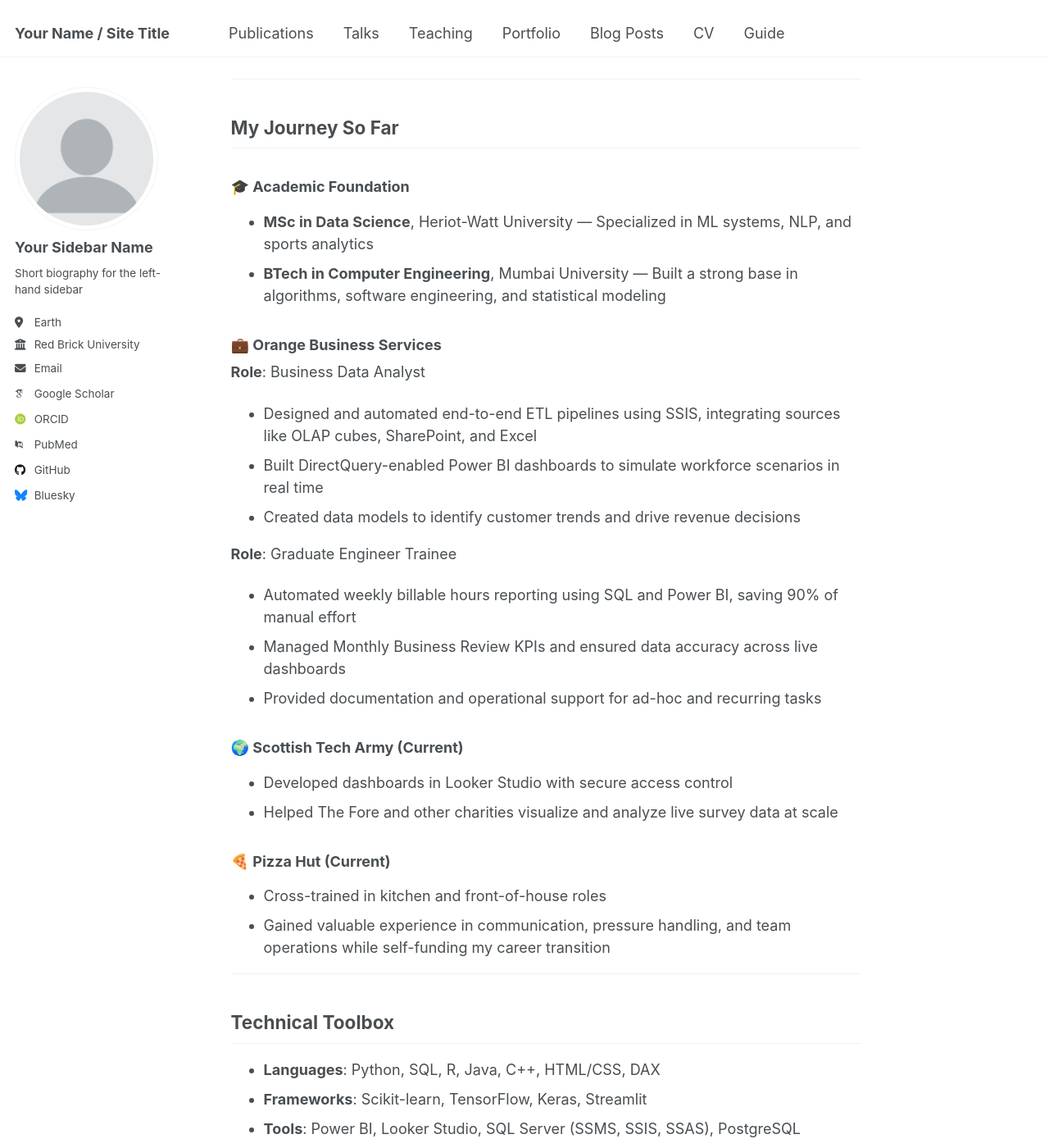
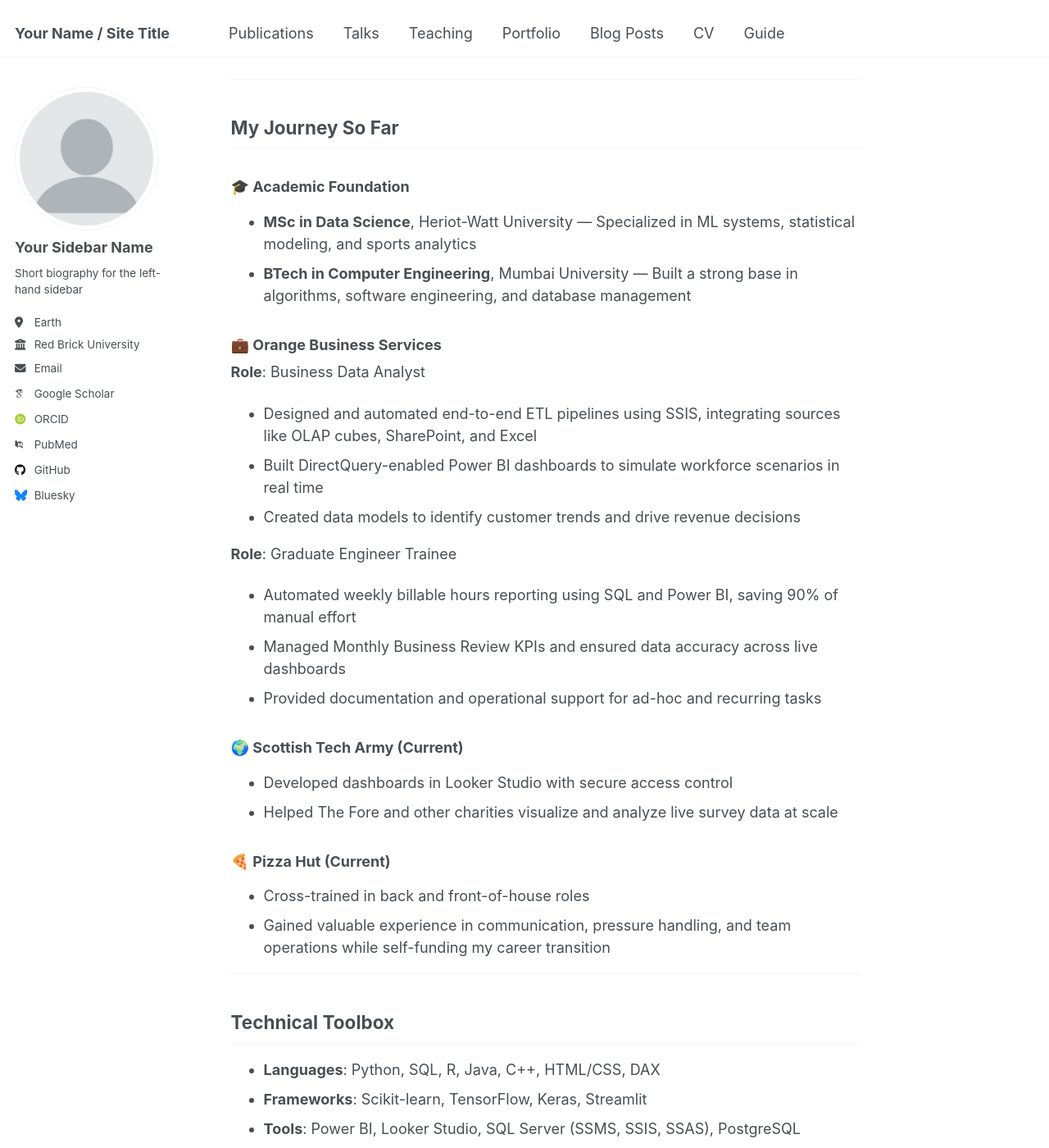
Before and after one commit to amanvalera/amanvalera.github.io, a Jekyll site: the page built from _pages/about.md, in a window 1280 px wide and 1400 px high, scrolled down 315 px. Shown: the whole window at 82% size. Built offline with Jekyll 4.4.1, drawn with Linux system fonts in a browser that asks for light colours; some web fonts are replaced.

Commit message:
Update about.md

```diff
--- a/_pages/about.md
+++ b/_pages/about.md
@@ -17,8 +17,8 @@
 
 ### 🎓 Academic Foundation
 
-- **MSc in Data Science**, Heriot-Watt University — Specialized in ML systems, NLP, and sports analytics
-- **BTech in Computer Engineering**, Mumbai University — Built a strong base in algorithms, software engineering, and statistical modeling
+- **MSc in Data Science**, Heriot-Watt University — Specialized in ML systems, statistical modeling, and sports analytics
+- **BTech in Computer Engineering**, Mumbai University — Built a strong base in algorithms, software engineering, and database management
 
 ### 💼 Orange Business Services
 
@@ -39,7 +39,7 @@
 
 ### 🍕 Pizza Hut (Current)
 
-- Cross-trained in kitchen and front-of-house roles
+- Cross-trained in back and front-of-house roles
 - Gained valuable experience in communication, pressure handling, and team operations while self-funding my career transition
 
 ---
```
